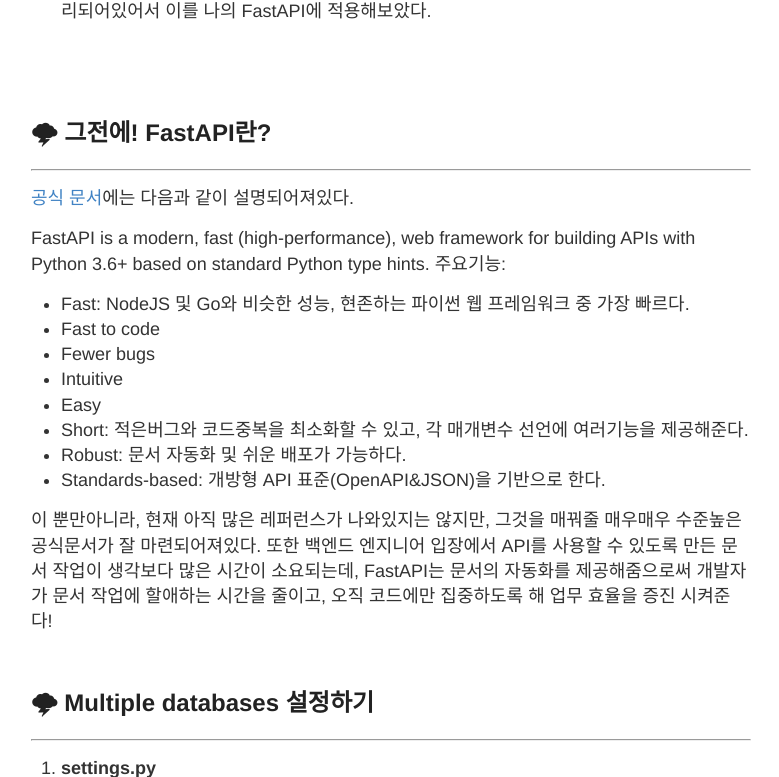
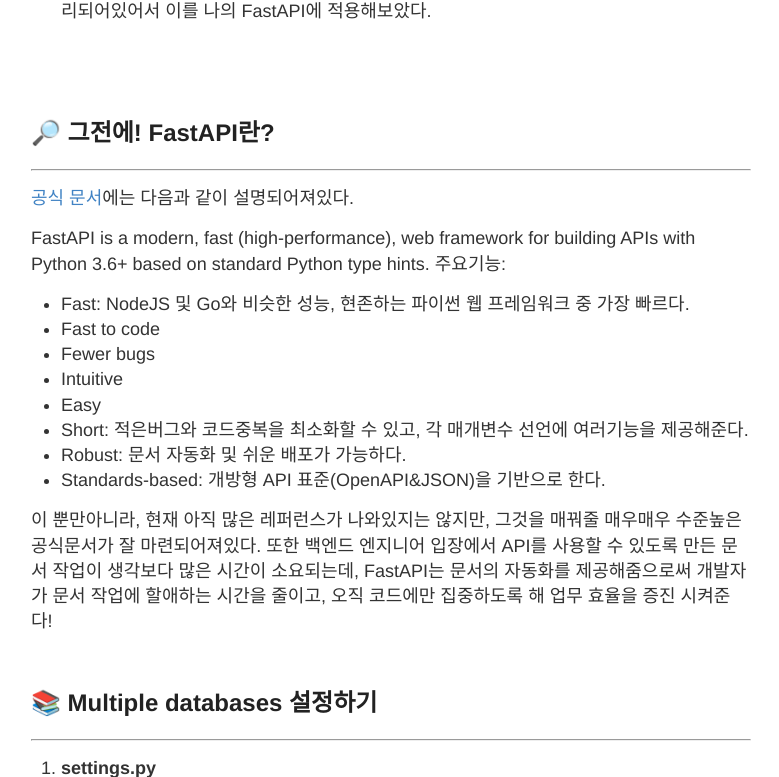
Before and after one commit to liampoet/liampoet.github.io-test2, a Jekyll site: the page built from _posts/2022-3-30-FastAPI-Multipledatabases.md, in a window 1280 px wide and 1400 px high, cut to the strip 486-1263 px from the top of the window. Shown: the whole strip, without its empty margins (249-1028 px from the left). Built offline with Jekyll 4.4.1, drawn with Linux system fonts in a browser that asks for light colours; comment, search, counter and statistics services are not loaded.

```diff
--- a/_posts/2022-3-30-FastAPI-Multipledatabases.md
+++ b/_posts/2022-3-30-FastAPI-Multipledatabases.md
@@ -12,7 +12,7 @@ Multipledatabases에 대해 다양한분들의 의견이 잘 정리되어있어
 
 <br>
 <br>
-## 🌩 그전에! FastAPI란?
+## 🔎 그전에! FastAPI란?
 ---------------------------------------
 [공식 문서](https://fastapi.tiangolo.com/)에는 다음과 같이 설명되어져있다.
 
@@ -31,7 +31,7 @@ FastAPI is a modern, fast (high-performance), web framework for building APIs wi
 이 뿐만아니라, 현재 아직 많은 레퍼런스가 나와있지는 않지만, 그것을 매꿔줄 매우매우 수준높은 공식문서가 잘 마련되어져있다. 또한 백엔드 엔지니어 입장에서 API를 사용할 수 있도록 만든 문서 작업이 생각보다 많은 시간이 소요되는데, FastAPI는 문서의 자동화를 제공해줌으로써 개발자가 문서 작업에 할애하는 시간을 줄이고, 오직 코드에만 집중하도록 해 업무 효율을 증진 시켜준다!
 <br>
 <br>
-## 🌩 Multiple databases 설정하기
+## 📚 Multiple databases 설정하기
 ---------------------------------------
 1. **settings.py**
 <script src="https://gist.github.com/liampoet/7db7cc280b3a03655e611a814a112062.js"></script>
```
